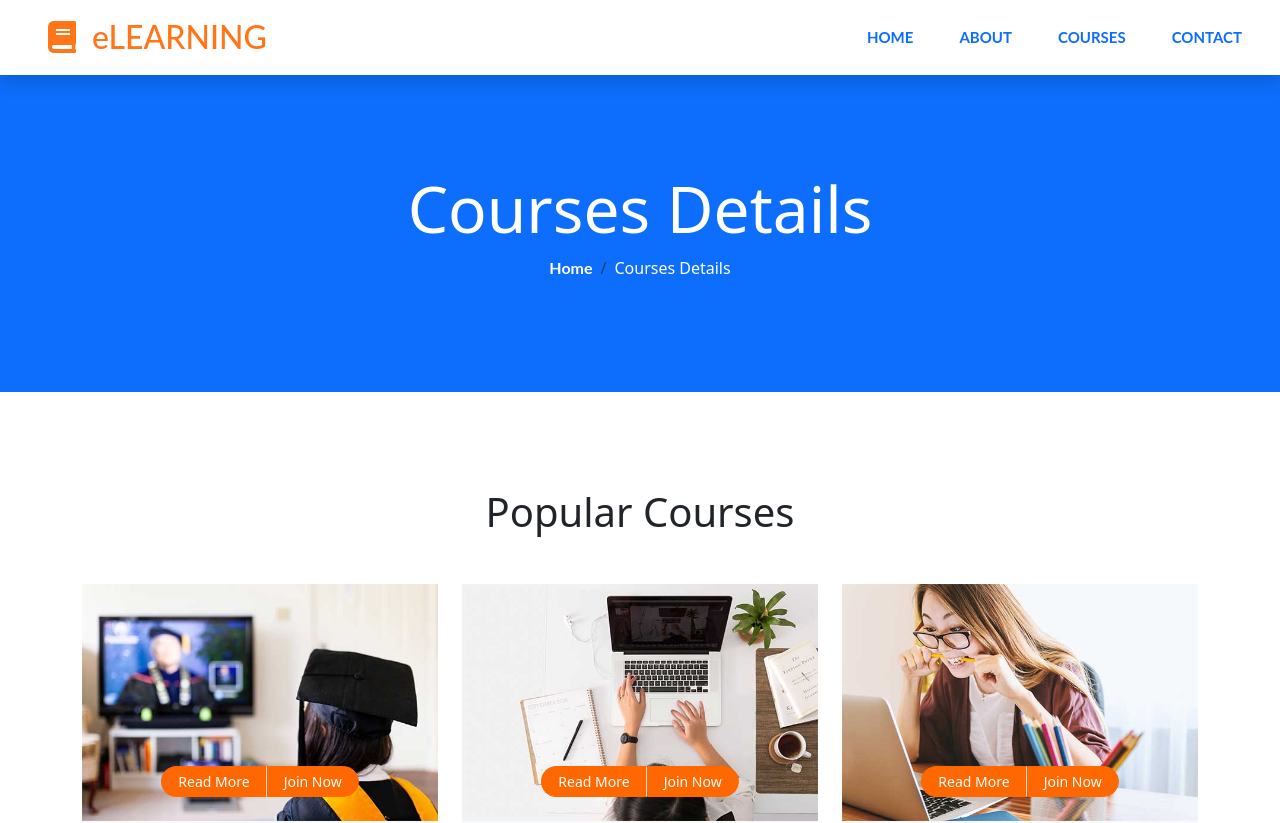
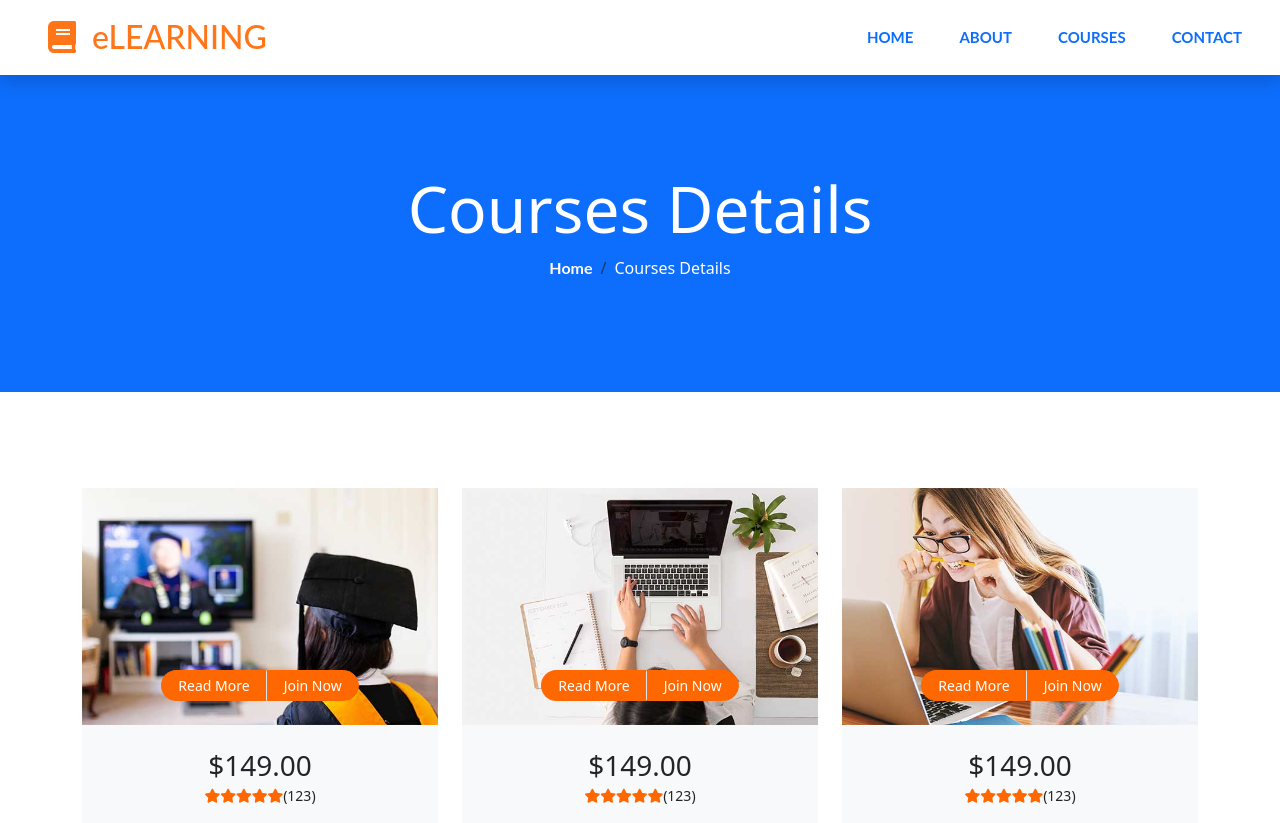
Before and after one commit to codebine/LMS-Web, a React (Create React App) app: page /Details in a window 1280 px wide. Shown: the top 823 px of the page. Built offline with nearby package versions, Linux system fonts and the light colour scheme.

Commit message:
03-13-2024 03:27PM

```diff
--- a/src/Pages/Details.js
+++ b/src/Pages/Details.js
@@ -29,7 +29,6 @@ const Details = () => {
             <div className="container-xxl py-5">
                 <div className="container">
                     <div className="text-center wow fadeInUp" data-wow-delay="0.1s">
-                        <h1 className="mb-5">Popular Courses</h1>
                     </div>
                     <div className="row g-4 justify-content-center">
                         <div className="col-lg-4 col-md-6 wow fadeInUp" data-wow-delay="0.1s">
```
